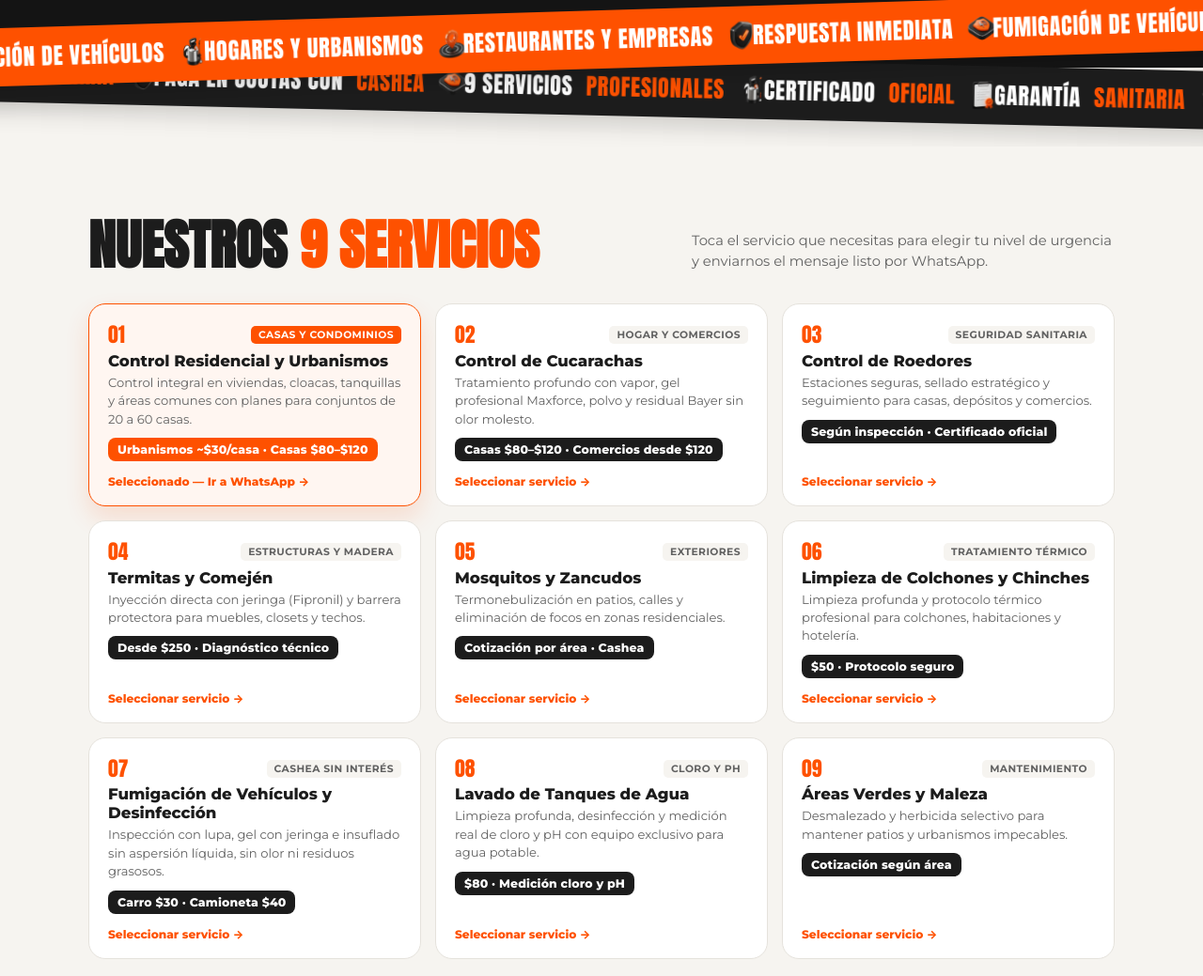
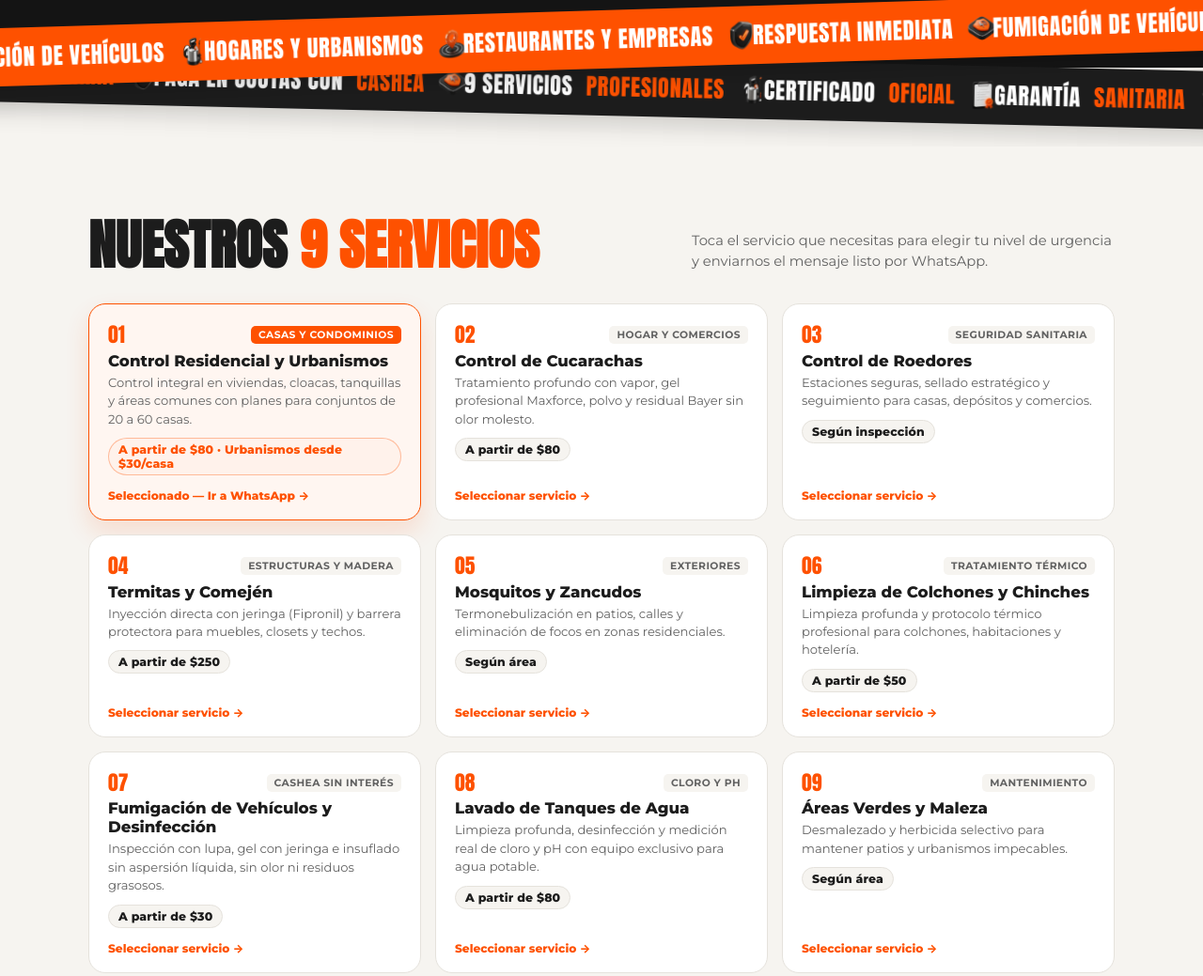
Before and after one commit to urbanfumig/-urbanfumig.github.io, a plain HTML site: page index.html in a window 1280 px wide. Shown: the part 879-1918 px from the top of the page at 94% size. Drawn offline with Linux system fonts and the light colour scheme.

Commit message:
Precios limpios solo en cada casilla de servicio (a partir de) y fuera de portada

```diff
--- a/index.html
+++ b/index.html
@@ -4,11 +4,11 @@
   <meta charset="utf-8">
   <meta name="viewport" content="width=device-width, initial-scale=1, viewport-fit=cover">
   <title>Urban Fumig · Control Profesional de Plagas en San Cristóbal</title>
-  <meta name="description" content="Urban Fumig F.P. en San Cristóbal, Táchira: Carros $30, Camionetas $40, Urbanismos $30/casa, Colchones $50, Tanques $80, Casas desde $80. Paga en cuotas con Cashea. Empresa avalada INSAI y RACDA.">
+  <meta name="description" content="Urban Fumig F.P. en San Cristóbal, Táchira: control de plagas profesional para hogares, vehículos, urbanismos, colchones, tanques y comercios. Paga en cuotas con Cashea. Empresa avalada INSAI y RACDA.">
   <meta property="og:type" content="website">
   <meta property="og:url" content="https://urbanfumig.com/">
   <meta property="og:title" content="Urban Fumig · Control de Plagas en San Cristóbal (Cashea disponible)">
-  <meta property="og:description" content="Carros $30 · Camionetas $40 · Urbanismos $30/casa · Colchones $50 · Tanques $80 · Casas desde $80. Sin olor, seguro para niños y mascotas. Avalados INSAI y RACDA.">
+  <meta property="og:description" content="9 servicios especializados en San Cristóbal para hogares, vehículos, urbanismos y empresas. Sin olor molesto, seguro para niños y mascotas. Avalados INSAI y RACDA.">
   <meta property="og:image" content="https://urbanfumig.com/assets/certificado-real.jpg">
   <meta name="twitter:card" content="summary_large_image">
   <meta name="theme-color" content="#141414">
@@ -401,17 +401,16 @@
       align-items: center;
       gap: 6px;
       margin-top: 10px;
-      padding: 5px 10px;
-      border-radius: 8px;
-      background: #1C1C1C;
-      color: #FFFFFF;
+      padding: 4px 10px;
+      border-radius: 999px;
+      background: var(--fondo);
+      border: 1px solid var(--borde);
+      color: var(--oscuro);
       font-size: 0.78rem;
       font-weight: 800;
       letter-spacing: 0.01em;
     }
-    .nine-price em { font-style: normal; color: #FF8C52; font-weight: 700; }
-    .nine-card.selected .nine-price { background: var(--naranja); }
-    .nine-card.selected .nine-price em { color: #FFF3EC; }
+    .nine-card.selected .nine-price { background: #FFF2EB; border-color: rgba(254, 81, 0, 0.35); color: var(--naranja); }
     .nine-go { font-size: 0.76rem; font-weight: 800; color: var(--naranja); }
 
     .cashea-toggle {
@@ -794,7 +793,7 @@
             Y RESPUESTA <span class="hero-hl">INMEDIATA.</span>
           </h1>
           <p class="hero-lead">
-            9 servicios especializados en <strong>San Cristóbal</strong> — <strong>Carros $30 · Camionetas $40 · Urbanismos $30/casa · Casas desde $80</strong>. Productos registrados, sin olor molesto y pago en cuotas con <strong>Cashea</strong>.
+            9 servicios especializados en <strong>San Cristóbal</strong> para hogares, vehículos, urbanismos y empresas. Productos registrados, sin olor molesto y pago en cuotas con <strong>Cashea</strong>.
           </p>
 
           <div class="hero-cards">
@@ -1167,15 +1166,15 @@
     }
 
     const SERVICIOS = [
-      { num: '01', slug: 'urbanismos', nombre: 'Control Residencial y Urbanismos', tag: 'Casas y condominios', precio: 'Urbanismos ~$30/casa · Casas $80–$120', desc: 'Control integral en viviendas, cloacas, tanquillas y áreas comunes con planes para conjuntos de 20 a 60 casas.' },
-      { num: '02', slug: 'cucarachas', nombre: 'Control de Cucarachas', tag: 'Hogar y comercios', precio: 'Casas $80–$120 · Comercios desde $120', desc: 'Tratamiento profundo con vapor, gel profesional Maxforce, polvo y residual Bayer sin olor molesto.' },
-      { num: '03', slug: 'roedores', nombre: 'Control de Roedores', tag: 'Seguridad sanitaria', precio: 'Según inspección · Certificado oficial', desc: 'Estaciones seguras, sellado estratégico y seguimiento para casas, depósitos y comercios.' },
-      { num: '04', slug: 'termitas', nombre: 'Termitas y Comején', tag: 'Estructuras y madera', precio: 'Desde $250 · Diagnóstico técnico', desc: 'Inyección directa con jeringa (Fipronil) y barrera protectora para muebles, closets y techos.' },
-      { num: '05', slug: 'mosquitos', nombre: 'Mosquitos y Zancudos', tag: 'Exteriores', precio: 'Cotización por área · Cashea', desc: 'Termonebulización en patios, calles y eliminación de focos en zonas residenciales.' },
-      { num: '06', slug: 'colchones', nombre: 'Limpieza de Colchones y Chinches', tag: 'Tratamiento térmico', precio: '$50 · Protocolo seguro', desc: 'Limpieza profunda y protocolo térmico profesional para colchones, habitaciones y hotelería.' },
-      { num: '07', slug: 'carros', nombre: 'Fumigación de Vehículos y Desinfección', tag: 'Cashea sin interés', precio: 'Carro $30 · Camioneta $40', desc: 'Inspección con lupa, gel con jeringa e insuflado sin aspersión líquida, sin olor ni residuos grasosos.' },
-      { num: '08', slug: 'tanques', nombre: 'Lavado de Tanques de Agua', tag: 'Cloro y pH', precio: '$80 · Medición cloro y pH', desc: 'Limpieza profunda, desinfección y medición real de cloro y pH con equipo exclusivo para agua potable.' },
-      { num: '09', slug: 'maleza', nombre: 'Áreas Verdes y Maleza', tag: 'Mantenimiento', precio: 'Cotización según área', desc: 'Desmalezado y herbicida selectivo para mantener patios y urbanismos impecables.' }
+      { num: '01', slug: 'urbanismos', nombre: 'Control Residencial y Urbanismos', tag: 'Casas y condominios', precio: 'A partir de $80 · Urbanismos desde $30/casa', desc: 'Control integral en viviendas, cloacas, tanquillas y áreas comunes con planes para conjuntos de 20 a 60 casas.' },
+      { num: '02', slug: 'cucarachas', nombre: 'Control de Cucarachas', tag: 'Hogar y comercios', precio: 'A partir de $80', desc: 'Tratamiento profundo con vapor, gel profesional Maxforce, polvo y residual Bayer sin olor molesto.' },
+      { num: '03', slug: 'roedores', nombre: 'Control de Roedores', tag: 'Seguridad sanitaria', precio: 'Según inspección', desc: 'Estaciones seguras, sellado estratégico y seguimiento para casas, depósitos y comercios.' },
+      { num: '04', slug: 'termitas', nombre: 'Termitas y Comején', tag: 'Estructuras y madera', precio: 'A partir de $250', desc: 'Inyección directa con jeringa (Fipronil) y barrera protectora para muebles, closets y techos.' },
+      { num: '05', slug: 'mosquitos', nombre: 'Mosquitos y Zancudos', tag: 'Exteriores', precio: 'Según área', desc: 'Termonebulización en patios, calles y eliminación de focos en zonas residenciales.' },
+      { num: '06', slug: 'colchones', nombre: 'Limpieza de Colchones y Chinches', tag: 'Tratamiento térmico', precio: 'A partir de $50', desc: 'Limpieza profunda y protocolo térmico profesional para colchones, habitaciones y hotelería.' },
+      { num: '07', slug: 'carros', nombre: 'Fumigación de Vehículos y Desinfección', tag: 'Cashea sin interés', precio: 'A partir de $30', desc: 'Inspección con lupa, gel con jeringa e insuflado sin aspersión líquida, sin olor ni residuos grasosos.' },
+      { num: '08', slug: 'tanques', nombre: 'Lavado de Tanques de Agua', tag: 'Cloro y pH', precio: 'A partir de $80', desc: 'Limpieza profunda, desinfección y medición real de cloro y pH con equipo exclusivo para agua potable.' },
+      { num: '09', slug: 'maleza', nombre: 'Áreas Verdes y Maleza', tag: 'Mantenimiento', precio: 'Según área', desc: 'Desmalezado y herbicida selectivo para mantener patios y urbanismos impecables.' }
     ];
 
     const state = {
--- a/sw.js
+++ b/sw.js
@@ -1,4 +1,4 @@
-const CACHE = 'uf-pitch-v13';
+const CACHE = 'uf-pitch-v14';
 const ASSETS = [
   './',
   './index.html',
```
